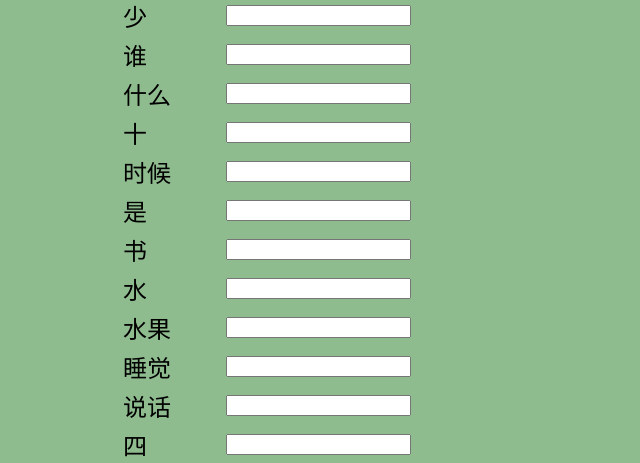
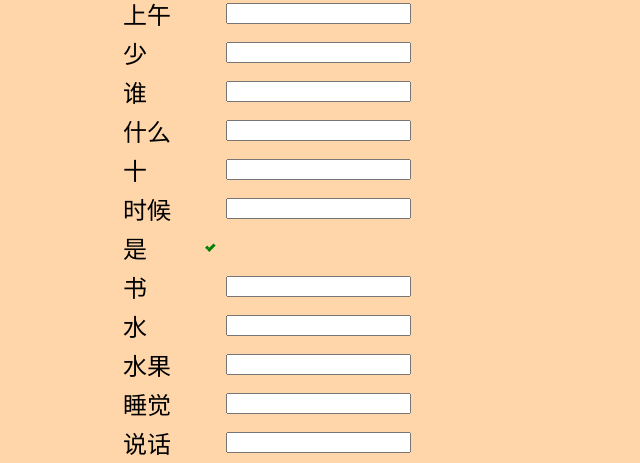
Before and after one commit to zhouyu9898/learnchinese, a Django app: page /test/1/ in a window 1280 px wide. Shown: the part 3800-4263 px from the top of the page, without its empty margins (0-640 px from the left). Run offline with Django 3.2, Linux system fonts and the light colour scheme; data comes from the database, SQL or seed files in the repository; both versions use the stored data as it was after the commit.

Commit message:
substituted OK text with green checkmarks; reset button with generit parameter; added random button

```diff
--- a/learnchinese/chinesetest/static/style.css
+++ b/learnchinese/chinesetest/static/style.css
@@ -1,5 +1,5 @@
 body{
-	background-color: darkseagreen;
+	background-color: #FFD5AA;
 	margin: 5em 5em;
 }
 
@@ -11,3 +11,30 @@ table{
 	/* width: 50%; */
 	margin-left: 2em;
 }
+
+.checkmark {
+    display:inline-block;
+    width: 22px;
+    height:22px;
+    -ms-transform: rotate(45deg); /* IE 9 */
+    -webkit-transform: rotate(45deg); /* Chrome, Safari, Opera */
+    transform: rotate(45deg);
+}
+
+.checkmark_stem {
+    position: absolute;
+    width:3px;
+    height:9px;
+    background-color:green;
+    left:11px;
+    top:6px;
+}
+
+.checkmark_kick {
+    position: absolute;
+    width:3px;
+    height:3px;
+    background-color:green;
+    left:8px;
+    top:12px;
+}
--- a/learnchinese/chinesetest/templates/test.html
+++ b/learnchinese/chinesetest/templates/test.html
@@ -1,9 +1,12 @@
 {% extends "base.html" %}
 
 {% block content %}
-	<h1>Chinese HSK test</h1>
-	<form action="{% url 'chinesetest:reset' %}">
-		<input type="submit" value="reset">
+	<h1>Chinese HSK {{ hsk }} test</h1>
+	<form action="{% url 'chinesetest:reset' hsk %}">
+		<input type="submit" value="Reset" name="reset">
+	</form>
+    <form action="{% url 'chinesetest:random' hsk %}">
+		<input type="submit" value="Random" name="random">
 	</form>
 	<div id="word_list">
 		<ul>
@@ -17,12 +20,22 @@
 						{% csrf_token %}
 						<tr>
 							<td>{{ word.hanzi }}</td>
-							<td><input id="text_input" type="text" name="pinyin"></td>
-							<td><input type="hidden" value="{{ word.id }}" name="word_id"/></td>
+                            {% if word.solved %}
+                                <td>
+                                    <span class="checkmark">
+                                        <div class="checkmark_stem"></div>
+                                        <div class="checkmark_kick"></div>
+                                    </span>
+                                </td>
+                            {% else %}
+                                <td><input id="text_input" type="text" name="pinyin"></td>
+                                <td><input type="hidden" value="{{ word.id }}" name="word_id"/></td>
+                            {% endif %}
 						</tr>
-				{% endfor %}
+				    {% endfor %}
 				</table>
 				<input type="submit" form="words_form" value="check">
+                <input type="hidden" value="{{ full_test }}" name="full_test"/>
 			</form>
 		</ul>
 	</div>
--- a/learnchinese/chinesetest/urls.py
+++ b/learnchinese/chinesetest/urls.py
@@ -7,5 +7,6 @@ urlpatterns = [
     path('', views.index, name='index'),
     path('test/<int:hsk>/', views.test, name='test'),
     path('check', views.check, name='check'),
-    path('reset', views.reset, name='reset'),
+    path('reset/<int:hsk>/', views.reset, name='reset'),
+    path('random/<int:hsk>/', views.random, name='random'),
 ]
--- a/learnchinese/chinesetest/views.py
+++ b/learnchinese/chinesetest/views.py
@@ -1,34 +1,44 @@
-from django.shortcuts import render
-from django.http import HttpResponse
+from django.shortcuts import render, reverse
+from django.http import HttpResponse, HttpResponseRedirect
 from .models import Word
 import random
 import unidecode
 
 
 def index(request):
-    return render(request, 'index.html')
+    return render(request, 'index.html', {'hsks': [i for i in range(1,7)]})
 
 def test(request, hsk):
     words = Word.objects.filter(hsk=hsk)
-    context = {'words_list': words}
+    context = {'words_list': words, 'hsk': hsk, 'full_test': True}
     return render(request, 'test.html', context)
 
 def check(request):
     correct = 0
     for pinyin, word_id in zip(request.POST.getlist('pinyin'), request.POST.getlist('word_id')):
-        w = Word.objects.filter(id=int(word_id))
-        if unidecode.unidecode(w[0].pinyin).replace(" ", "").lower() == pinyin:
+        w = Word.objects.get(id=int(word_id))
+        if unidecode.unidecode(w.pinyin).replace(' ', '').lower() == pinyin:
+            w.solved = True
+            w.save()
             correct += 1
 
     print(correct)
-    words = Word.objects.all()
-    context = {'words_list': words}
-    return render(request, 'index.html', context)
+
+    full_test = request.POST.get('full_test')
+    if full_test == 'True':
+        return HttpResponseRedirect(reverse('chinesetest:test', args=(w.hsk,)))
+    else:
+        return HttpResponseRedirect(reverse('chinesetest:random', args=(w.hsk,)))
 
 
-def reset(request):
-    words = Word.objects.all().update(solved=False)
-    words = Word.objects.all()
+def reset(request, hsk):
+    Word.objects.all().filter(hsk=hsk).update(solved=False)
 
-    context = {'words_list': words}
-    return render(request, 'index.html', context)
+    return HttpResponseRedirect(reverse('chinesetest:test', args=(hsk,)))
+
+def random(request, hsk):
+    word = Word.objects.all().filter(hsk=hsk).filter(solved=False).order_by('?')[0]
+
+    context = {'words_list': [word], 'hsk': hsk, 'full_test':False}
+
+    return render(request, 'test.html', context)
--- a/learnchinese/learnchinese/settings.py
+++ b/learnchinese/learnchinese/settings.py
@@ -124,3 +124,5 @@ STATIC_URL = '/static/'
 # https://docs.djangoproject.com/en/3.2/ref/settings/#default-auto-field
 
 DEFAULT_AUTO_FIELD = 'django.db.models.BigAutoField'
+
+DATA_UPLOAD_MAX_NUMBER_FIELDS = None
```
Also changed, not shown: learnchinese/chinesetest/templates/index.html (+3 -6 lines), learnchinese/chinesetest.db.
